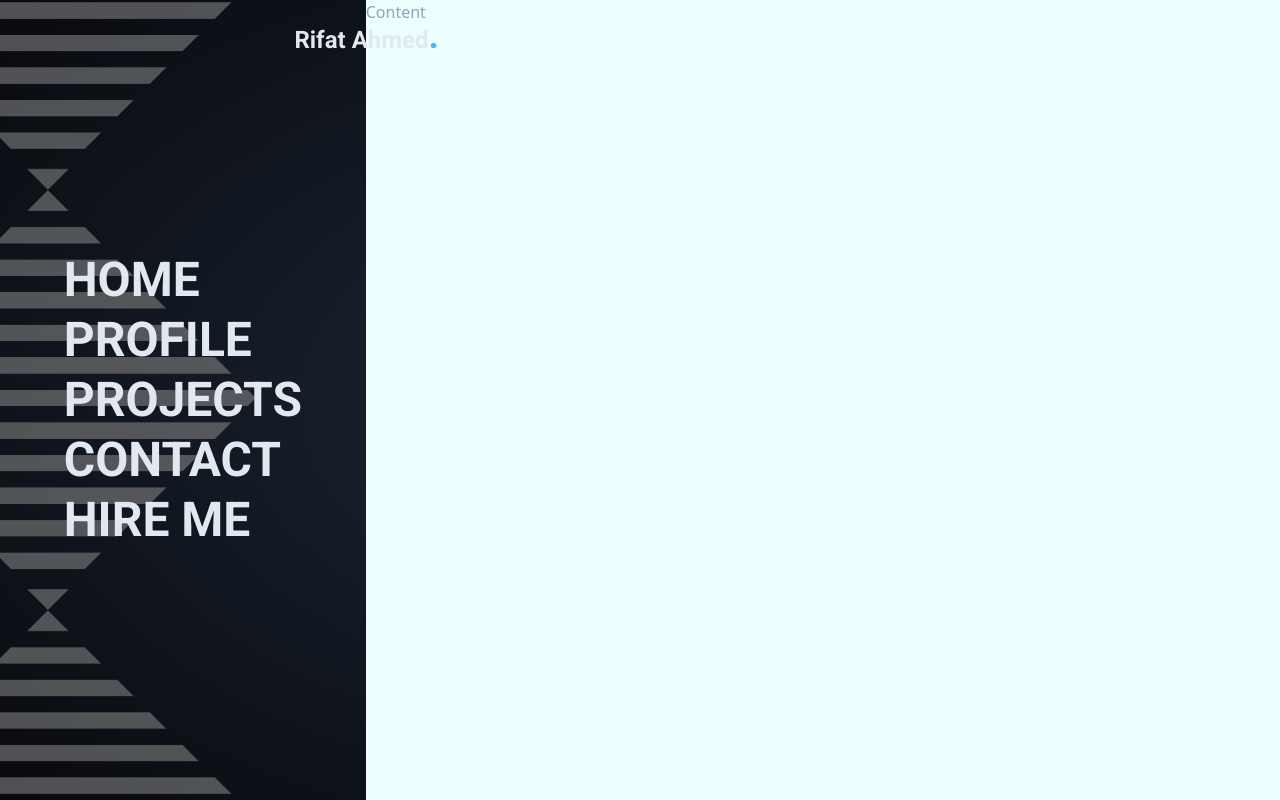
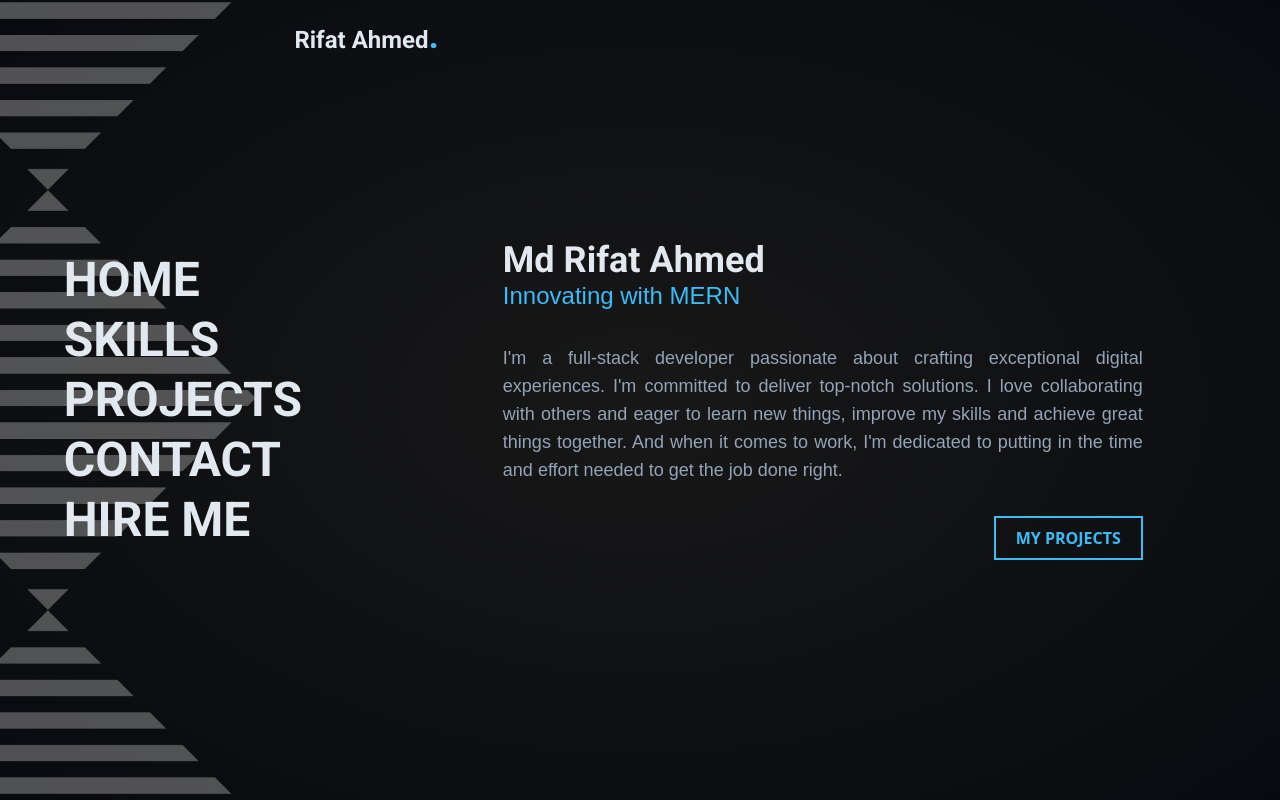
Before and after one commit to MohammadNaiem65/portfolio, a React (Vite) app: page / in a window 1280 px wide. Built offline with nearby package versions, Linux system fonts and the light colour scheme; a web font is replaced by a local one.

Commit message:
add: completed the layout design

```diff
--- a/src/App.jsx
+++ b/src/App.jsx
@@ -4,7 +4,7 @@ import Sidebar from './components/Sidebar/Sidebar';
 
 function App() {
     return (
-        <section className='min-h-dvh bg-[radial-gradient(ellipse_at_center,_#1b2735_0%,_#090a0f_100%)] text-slate-400 grid grid-cols-7'>
+        <section className='min-h-dvh bg-[radial-gradient(ellipse_at_center,_#181818_0%,_#090a0f_100%)] text-slate-400 grid grid-cols-7'>
             <Navbar />
             <Sidebar />
             <Content />
--- a/src/components/Sidebar/Sidebar.jsx
+++ b/src/components/Sidebar/Sidebar.jsx
@@ -1,7 +1,7 @@
 import { useRef } from 'react';
 import './Sidebar.css';
 
-const LINKS = ['home', 'profile', 'projects', 'contact', 'hire me'];
+const LINKS = ['home', 'skills', 'projects', 'contact', 'hire me'];
 
 export default function Sidebar() {
     const linksContainerRef = useRef(null);
--- a/src/components/content/Content.jsx
+++ b/src/components/content/Content.jsx
@@ -1,7 +1,17 @@
+import Contact from './Contact';
+import HireMe from './HireMe';
+import Home from './Home';
+import Skills from './Skills';
+import Projects from './Projects';
+
 export default function Content() {
     return (
-        <section className="col-span-5 bg-cyan-50">
-            Content
+        <section className='h-dvh col-span-5 overflow-hidden grid grid-cols-7'>
+            <Home />
+            <Skills />
+            <Projects />
+            <Contact />
+            <HireMe />
         </section>
     );
 }
--- /dev/null
+++ b/src/components/content/Projects.jsx
@@ -0,0 +1,15 @@
+export default function Projects() {
+    return (
+        <section
+            id='projects'
+            className='w-full h-dvh col-span-7 grid-cols-subgrid flex justify-center items-center'
+        >
+            <div className='w-[46rem] h-[26rem] bg-green-300'>
+                <h3 className='title font-bold text-4xl'>
+                    From Concept to Code
+                    <span className='text-4xl text-sky-400 leading-3'>.</span>
+                </h3>
+            </div>
+        </section>
+    );
+}
```
